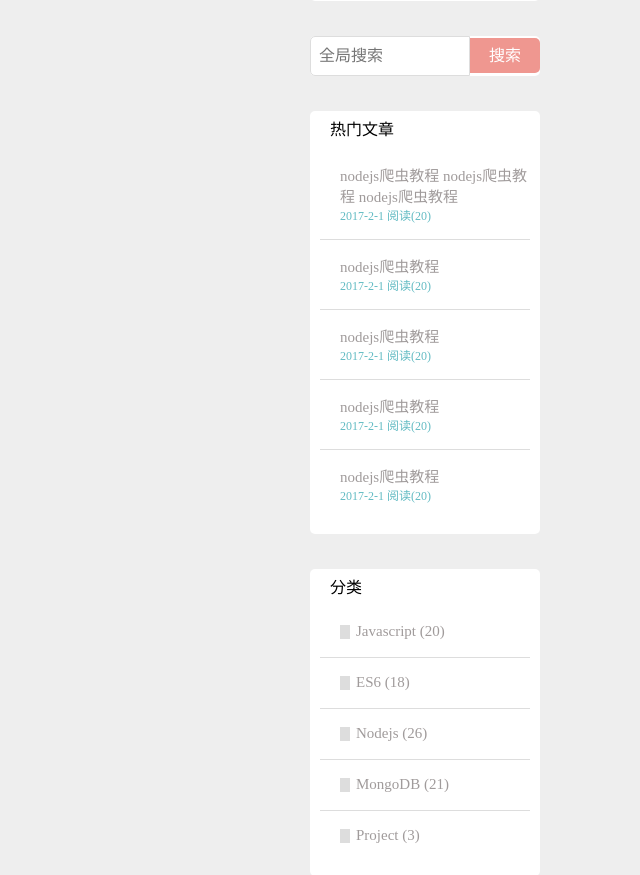
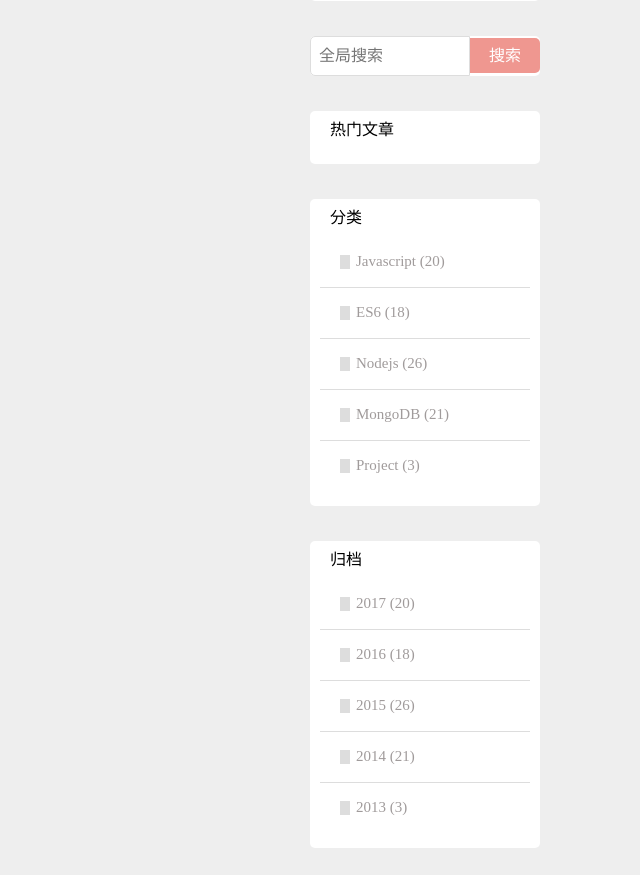
Before and after one commit to RocketV2/xblog, a Node project: template app/views/app_index.pug in a window 1280 px wide. Shown: the part 384-1259 px from the top of the page, without its empty margins (640-1280 px from the left). Run offline with Node 20 templates, Linux system fonts and the light colour scheme; the template is opened without the code that fills it, so the values that code supplies are empty; some libraries are stand-ins or nearby versions.

Commit message:
热门文章的渲染

```diff
--- a/app/js/app_index.js
+++ b/app/js/app_index.js
@@ -0,0 +1,36 @@
+$(function(){
+
+	/**
+	 * ajax请求完成对侧边栏数据的获取
+	 */
+	$.ajax({
+		method:"GET",
+		url:"/aside/news",
+		success:function(json){
+			var dataArr = json.data;
+			var html = '';
+			dataArr.forEach(function(val,index){
+				var pv = val.pv,
+					time = new Date(val.time),
+					title = val.title,
+					_id = val._id;
+				html += "<li class='docs-news-li'>"
+							+"<a href='/blogs?_id="+_id+"'>"+title+"</a>"
+							+"<span> "+time.getFullYear()+"-"+(time.getMonth()+1)+"-"+time.getDate()+"&nbsp;阅读("+pv+")</span>"
+						+"</li>";
+			});
+			$("#docs-news-ul").html(html);
+		},
+		error:function(err){
+			console.log(err)
+		}
+	});
+
+
+
+
+
+
+
+
+});
--- a/app/views/app_index.pug
+++ b/app/views/app_index.pug
@@ -8,10 +8,11 @@ html
 		block titles
 		//- link(rel="shortcut icon",href="/images/favicon.ico",type="image/x-icon")
 		//- link(rel="stylesheet", href="/bootstrap/css/bootstrap.min.css")
-		//- script(src="/common/jquery.min.js")
+		script(src="/common/jquery.min.js")
 		//- script(src="/bootstrap/js/bootstrap.min.js")
 		//- 自定义样式／脚本
 		link(rel="stylesheet", href="/app/css/app_index.css")
+		script(src="/app/js/app_index.js")
 		//- 定义继承模块 block
 		block links
 		block scripts
@@ -59,22 +60,11 @@ html
 				div.docs-news
 					div.docs-news-title
 						| 热门文章
-					ul.docs-news-ul
-						li.docs-news-li
-							a(href="#") nodejs爬虫教程 nodejs爬虫教程 nodejs爬虫教程
-							span 2017-2-1 阅读(20)
-						li.docs-news-li
-							a(href="#") nodejs爬虫教程
-							span 2017-2-1 阅读(20)
-						li.docs-news-li
-							a(href="#") nodejs爬虫教程
-							span 2017-2-1 阅读(20)
-						li.docs-news-li
-							a(href="#") nodejs爬虫教程
-							span 2017-2-1 阅读(20)
-						li.docs-news-li
-							a(href="#") nodejs爬虫教程
-							span 2017-2-1 阅读(20)
+					ul#docs-news-ul.docs-news-ul
+						//- li.docs-news-li
+						//- 	a(href="#") nodejs爬虫教程 nodejs爬虫教程 nodejs爬虫教程
+						//- 	span 2017-2-1 阅读(20)
+
 				//- 文章分类
 				div.docs-kinds
 					div.docs-kinds-title
```
Also changed, not shown: app/routers/appRouters.js (+22 -0 lines).
